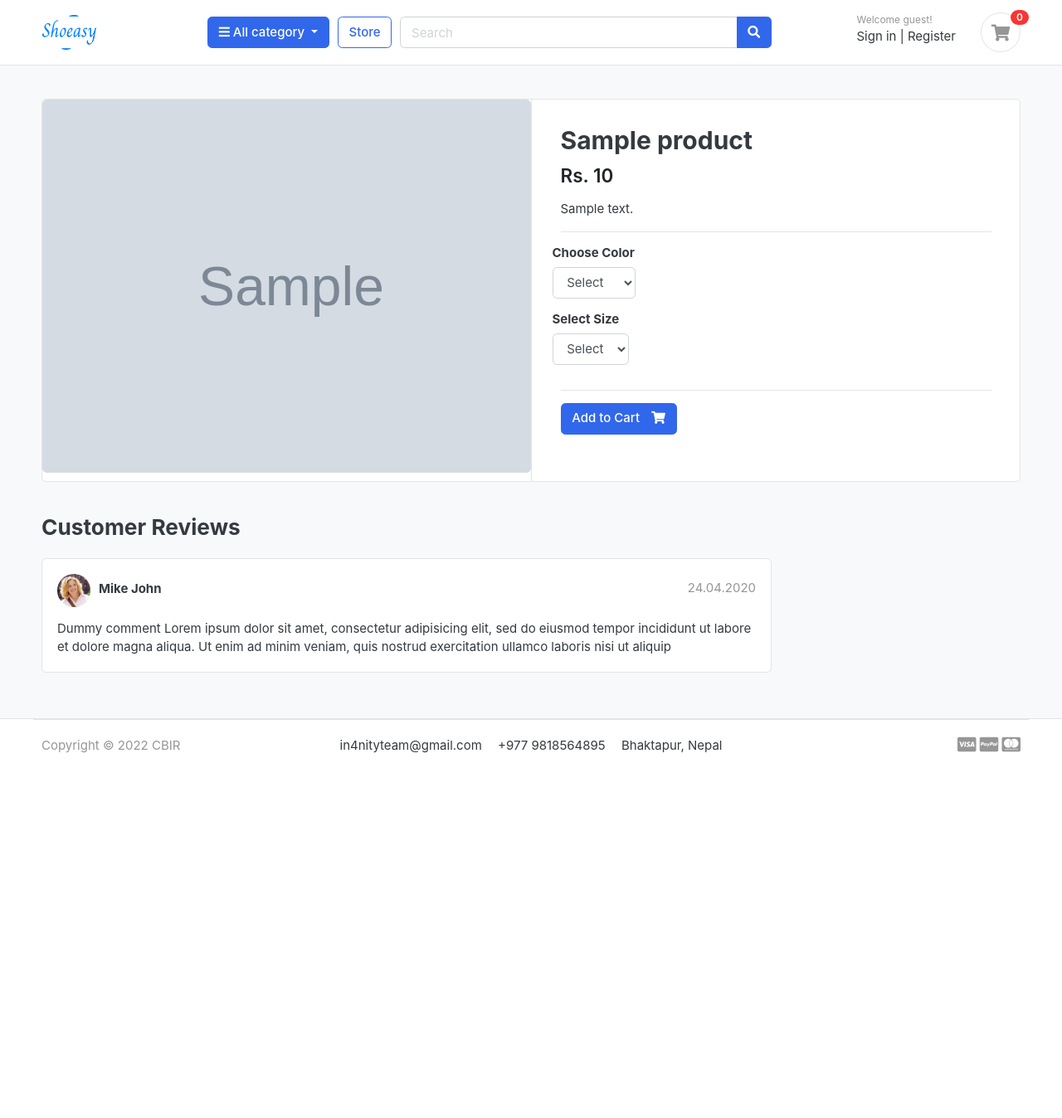
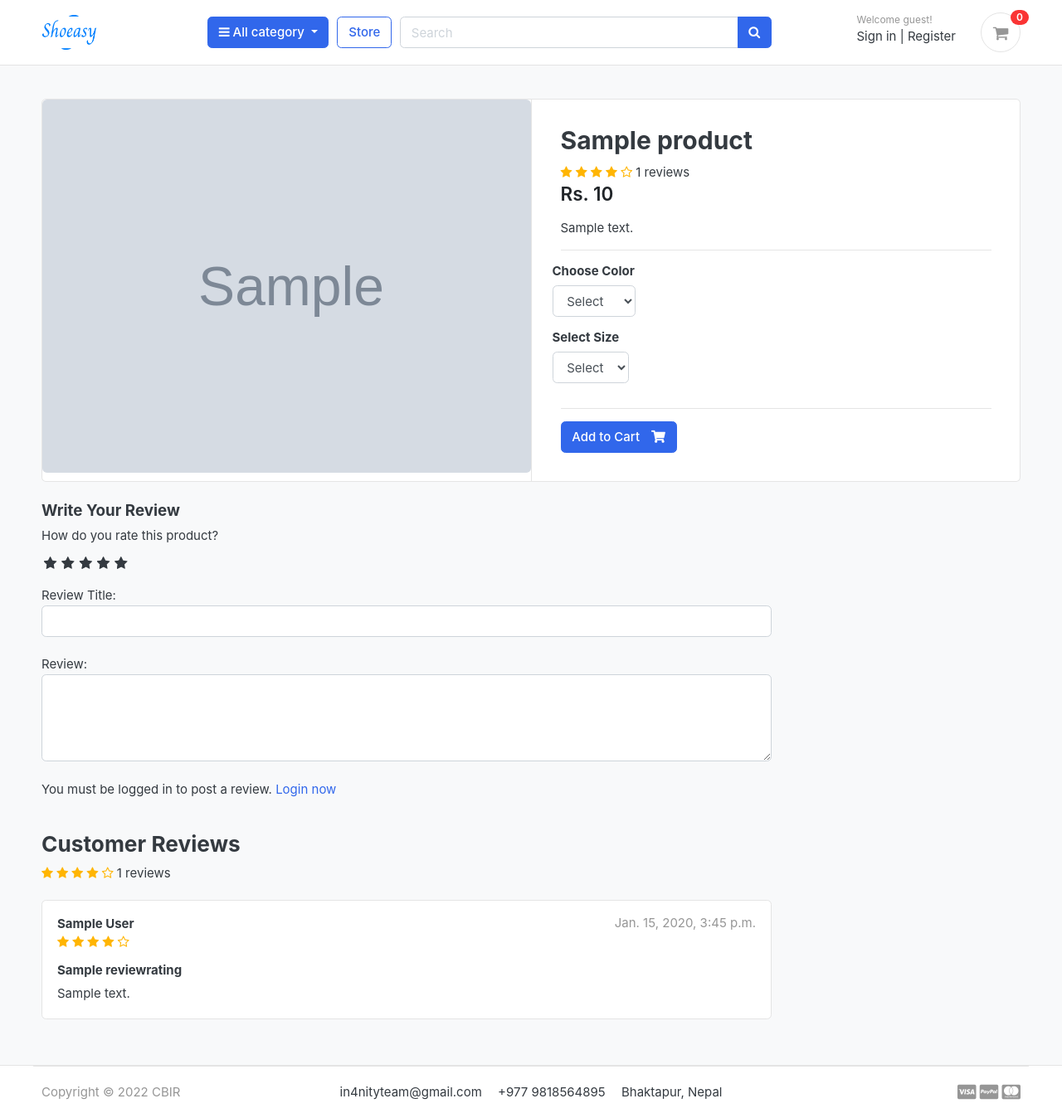
Before and after one commit to RochakSedai/ShoEasy, a Django app: a page that uses templates/base.html in a window 1280 px wide. Shown: the whole page at 83% size. Before the commit the page ends 908 px from the top, so only its background shows below. Run offline with Django 3.2, Linux system fonts and the light colour scheme; tables that the repository leaves empty hold one stand-in row (values such as "Sample post"); grey boxes marked "Sample" are stand-in pictures; parts of the project's set-up code (start-up, migrations or seed data) failed here and were passed over; some libraries are stand-ins or nearby versions; some web fonts are replaced.

Commit message:
Review and rating managed..

```diff
--- a/accounts/models.py
+++ b/accounts/models.py
@@ -59,6 +59,9 @@ class Account(AbstractBaseUser):
 
     objects = MyAccountManager()
 
+    def full_name(self):
+        return f'{self.first_name} {self.last_name}'
+
     def __str__(self):
         return self.email
 
--- /dev/null
+++ b/shoeasy/static/css/custom.css
@@ -0,0 +1,49 @@
+/* Hide radio button */
+
+.rate > input{
+    display:none;
+}
+
+.rate{
+    display: inline-block;
+    border:0;
+}
+
+.rate > label{
+    float: right;
+}
+
+/* Showing the stars */
+.rate > label:before{
+    display: inline-block;
+    font-size: 1.1rem;
+    font-family: FontAwesome;
+    content: "\f005";
+    margin: 0;
+    padding: 0.3rem .2rem;
+    cursor: pointer;
+
+}
+
+/* Half star */
+
+.rate .half:before{
+    content: "\f089";
+    position: absolute;
+    padding-right: 0;
+}
+
+/* click and hover */
+input:checked ~ label, label:hover ~ label{
+    color: #ffb503;
+}
+
+/* hover highlight */
+input:checked + label:hover, input:checked ~ label:hover, input:checked ~ label:hover ~ label,
+label:hover ~ input:checked ~ label{
+    color: #cc9000;
+}
+
+.rating-star i{
+    color: #ffb503;
+}
--- a/store/admin.py
+++ b/store/admin.py
@@ -1,5 +1,5 @@
 from django.contrib import admin
-from .models import Product, Variation
+from .models import Product, Variation, ReviewRating
 
 # Register your models here.
 class ProductAdmin(admin.ModelAdmin):
@@ -13,3 +13,4 @@ class VariationAdmin(admin.ModelAdmin):
 
 admin.site.register(Product,ProductAdmin)
 admin.site.register(Variation,VariationAdmin)
+admin.site.register(ReviewRating)
--- a/store/urls.py
+++ b/store/urls.py
@@ -7,4 +7,6 @@ urlpatterns = [
     path('category/<slug:category_slug>/', views.store, name='products_by_category'),
     path('category/<slug:category_slug>/<slug:product_slug>/', views.product_detail, name='product_detail'),
     path('search/', views.search, name='search'),
+
+    path('submit_review/<int:product_id>/', views.submit_review, name='submit_review')
 ]
--- a/store/views.py
+++ b/store/views.py
@@ -1,11 +1,12 @@
-import imp
-from django.shortcuts import render, get_object_or_404
-from .models import Product
+from django.shortcuts import render, get_object_or_404, redirect
+from .models import Product, ReviewRating
 from category.models import Category
 from carts.models import Cart, CartItem
 from carts.views import _cart_id
 from django.http import HttpResponse
 from django.db.models import Q
+from .forms import ReviewForm
+from django.contrib import messages
 
 from django.core.paginator import EmptyPage, PageNotAnInteger, Paginator
 # Create your views here.
@@ -42,9 +43,14 @@ def product_detail(request, category_slug, product_slug):
     except Exception as e:
         raise e
 
+    # Get the reviews
+    reviews = ReviewRating.objects.filter(product_id=single_product.id, status=True)
+
+
     context = {
         'single_product': single_product,
         'in_cart': in_cart,
+        'reviews':reviews,
     }
 
     return render(request, 'store/product_detail.html', context)
@@ -67,3 +73,26 @@ def search(request):
         'product_count': product_count,
     }
     return render(request, 'store/store.html', context)
+
+def submit_review(request, product_id):
+    url = request.META.get('HTTP_REFERER')
+    if request.method == 'POST':
+        try:
+            reviews = ReviewRating.objects.get(user__id=request.user.id, product__id = product_id)
+            form = ReviewForm(request.POST, instance=reviews)
+            form.save()
+            messages.success(request, 'Thank you! Your review has been updated.')
+            return redirect(url)
+        except ReviewRating.DoesNotExist:
+            form = ReviewForm(request.POST)
+            if form.is_valid():
+                data  = ReviewRating()
+                data.subject = form.cleaned_data['subject']
+                data.rating = form.cleaned_data['rating']
+                data.review = form.cleaned_data['review']
+                data.ip = request.META.get('REMOTE_ADDR')
+                data.product_id = product_id
+                data.user_id = request.user.id
+                data.save()
+                messages.success(request, 'Thank you! Your review has been submitted.')
+                return redirect(url)
--- a/templates/base.html
+++ b/templates/base.html
@@ -26,6 +26,8 @@
 <link href="{% static 'css/ui.css' %}" rel="stylesheet" type="text/css"/>
 <link href="{% static 'css/responsive.css' %}" rel="stylesheet" media="only screen and (max-width: 1200px)" />
 
+<link href="{% static 'css/custom.css' %}" rel="stylesheet" type="text/css"/>
+<link rel="stylesheet" href="https://cdnjs.cloudflare.com/ajax/libs/font-awesome/4.7.0/css/font-awesome.min.css">
 <!-- custom javascript -->
 <script src="{% static 'js/script.js' %}" type="text/javascript"></script>
 
--- a/templates/store/product_detail.html
+++ b/templates/store/product_detail.html
@@ -26,6 +26,17 @@
     <article class="content-body">
 
     <h2 class="title">{{single_product.product_name}}</h2>
+    <div class="rating-star">
+        <span>
+            <i class="fa fa-star{% if single_product.average_review < 0.5 %}-o{% elif single_product.average_review >= 0.5 and single_product.average_review < 1 %}-half-o {% endif %}" aria-hidden="true"></i>
+            <i class="fa fa-star{% if single_product.average_review < 1.5 %}-o{% elif single_product.average_review >= 1.5 and single_product.average_review < 2 %}-half-o {% endif %}" aria-hidden="true"></i>
+            <i class="fa fa-star{% if single_product.average_review < 2.5 %}-o{% elif single_product.average_review >= 2.5 and single_product.average_review < 3 %}-half-o {% endif %}" aria-hidden="true"></i>
+            <i class="fa fa-star{% if single_product.average_review < 3.5 %}-o{% elif single_product.average_review >= 3.5 and single_product.average_review < 4 %}-half-o {% endif %}" aria-hidden="true"></i>
+            <i class="fa fa-star{% if single_product.average_review < 4.5 %}-o{% elif single_product.average_review >= 4.5 and single_product.average_review < 5 %}-half-o {% endif %}" aria-hidden="true"></i>
+            <span>{{single_product.count_review}} reviews</span>
+        </span>
+    </div>
+
 
     <div class="mb-3">
         <var class="price h4">Rs. {{single_product.price}}</var>
@@ -79,29 +90,89 @@
     <div class="row">
                 <div class="col-md-9">
 
-        <header class="section-heading">
-            <h3>Customer Reviews </h3>
 
-        </header>
 
+        <form action="{% url 'submit_review' single_product.id %}" method="POST">
+            {% csrf_token %}
+            <h5>Write Your Review</h5>
+
+            <div>
+                <!-- Rating stars -->
+                <label>How do you rate this product?</label>
+                <br>
+                <div class="rate">
+                    <input type="radio" name="rating" id="rating10" value="5" required><label for="rating10" title="5"></label>
+                    <input type="radio" name="rating" id="rating9" value="4.5" required><label for="rating9" title="4.5" class="half"></label>
+                    <input type="radio" name="rating" id="rating8" value="4" required><label for="rating8" title="4"></label>
+                    <input type="radio" name="rating" id="rating7" value="3.5" required><label for="rating7" title="3.5" class="half"></label>
+                    <input type="radio" name="rating" id="rating6" value="3" required><label for="rating6" title="3"></label>
+                    <input type="radio" name="rating" id="rating5" value="2.5" required><label for="rating5" title="2.5" class="half"></label>
+                    <input type="radio" name="rating" id="rating4" value="2" required><label for="rating4" title="2"></label>
+                    <input type="radio" name="rating" id="rating3" value="1.5" required><label for="rating3" title="1.5" class="half"></label>
+                    <input type="radio" name="rating" id="rating2" value="1" required><label for="rating2" title="1"></label>
+                    <input type="radio" name="rating" id="rating1" value="0.5" required><label for="rating1" title="0.5" class="half"></label>
+
+                </div>
+<br>
+                Review Title:
+                <input type="text" class="form-control" name="subject">
+                <br>
+                Review:
+                <textarea name="review" rows="4" class="form-control"></textarea>
+                <br>
+                {% if user.is_authenticated %}
+                <input type="submit" value="Submit Review" class="btn btn-primary">
+                {% else %}
+                <p>You must be logged in to post a review. <span><a href="{% url 'login' %}">Login now</a></span></p>
+                {% endif %}
+            </div>
+            {% include 'includes/alerts.html' %}
+        </form>
+    <br>
+    <header class="section-heading">
+        <h3>Customer Reviews </h3>
+        <div class="rating-star">
+            <span>
+                <i class="fa fa-star{% if single_product.average_review < 0.5 %}-o{% elif single_product.average_review >= 0.5 and single_product.average_review < 1 %}-half-o {% endif %}" aria-hidden="true"></i>
+                <i class="fa fa-star{% if single_product.average_review < 1.5 %}-o{% elif single_product.average_review >= 1.5 and single_product.average_review < 2 %}-half-o {% endif %}" aria-hidden="true"></i>
+                <i class="fa fa-star{% if single_product.average_review < 2.5 %}-o{% elif single_product.average_review >= 2.5 and single_product.average_review < 3 %}-half-o {% endif %}" aria-hidden="true"></i>
+                <i class="fa fa-star{% if single_product.average_review < 3.5 %}-o{% elif single_product.average_review >= 3.5 and single_product.average_review < 4 %}-half-o {% endif %}" aria-hidden="true"></i>
+                <i class="fa fa-star{% if single_product.average_review < 4.5 %}-o{% elif single_product.average_review >= 4.5 and single_product.average_review < 5 %}-half-o {% endif %}" aria-hidden="true"></i>
+                <span>{{single_product.count_review}} reviews</span>
+            </span>
+        </div>
+
+
+    </header>
+    {% for review in reviews %}
         <article class="box mb-3">
             <div class="icontext w-100">
-                <img src="./images/avatars/avatar1.jpg" class="img-xs icon rounded-circle">
+                <!-- <img src="./images/avatars/avatar1.jpg" class="img-xs icon rounded-circle"> -->
                 <div class="text">
-                    <span class="date text-muted float-md-right">24.04.2020 </span>
-                    <h6 class="mb-1">Mike John </h6>
+                    <span class="date text-muted float-md-right">{{review.updated_at}}</span>
+                    <h6 class="mb-1">{{review.user.full_name}}</h6>
+
+                    <div class="rating-star">
+                        <span>
+                            <i class="fa fa-star{% if review.rating == 0.5 %}-half-o{% elif review.rating < 1 %}-o {% endif %}" aria-hidden="true"></i>
+                            <i class="fa fa-star{% if review.rating == 1.5 %}-half-o{% elif review.rating < 2 %}-o {% endif %}" aria-hidden="true"></i>
+                            <i class="fa fa-star{% if review.rating == 2.5 %}-half-o{% elif review.rating < 3 %}-o {% endif %}" aria-hidden="true"></i>
+                            <i class="fa fa-star{% if review.rating == 3.5 %}-half-o{% elif review.rating < 4 %}-o {% endif %}" aria-hidden="true"></i>
+                            <i class="fa fa-star{% if review.rating == 4.5 %}-half-o{% elif review.rating < 5 %}-o {% endif %}" aria-hidden="true"></i>
+
+                        </span>
+                    </div>
 
                 </div>
             </div> <!-- icontext.// -->
             <div class="mt-3">
+                <h6>{{review.subject}}</h6>
                 <p>
-                    Dummy comment Lorem ipsum dolor sit amet, consectetur adipisicing elit, sed do eiusmod
-                    tempor incididunt ut labore et dolore magna aliqua. Ut enim ad minim veniam,
-                    quis nostrud exercitation ullamco laboris nisi ut aliquip
+                    {{review.review}}
                 </p>
             </div>
         </article>
-
+    {% endfor %}
 
 
         </div> <!-- col.// -->
```
Also changed, not shown: store/forms.py (added, +8 -0 lines), store/models.py (+31 -5 lines), store/migrations/0003_reviewrating.py (added).
